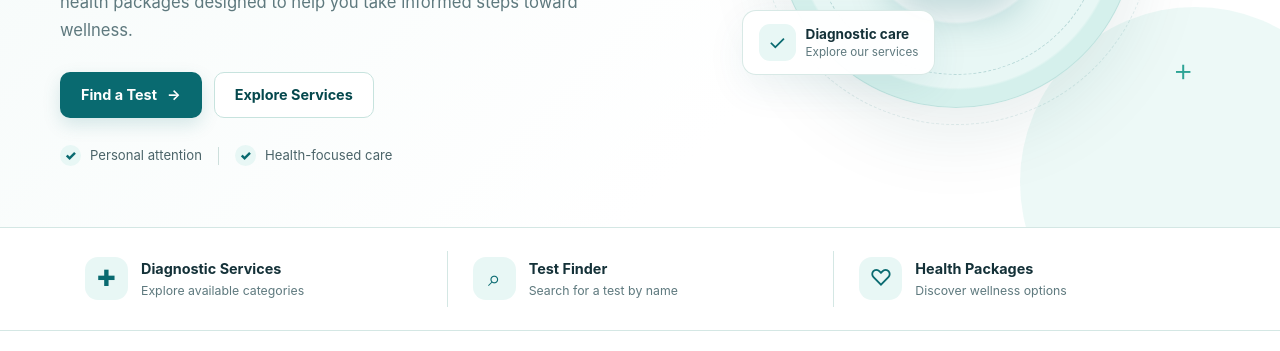
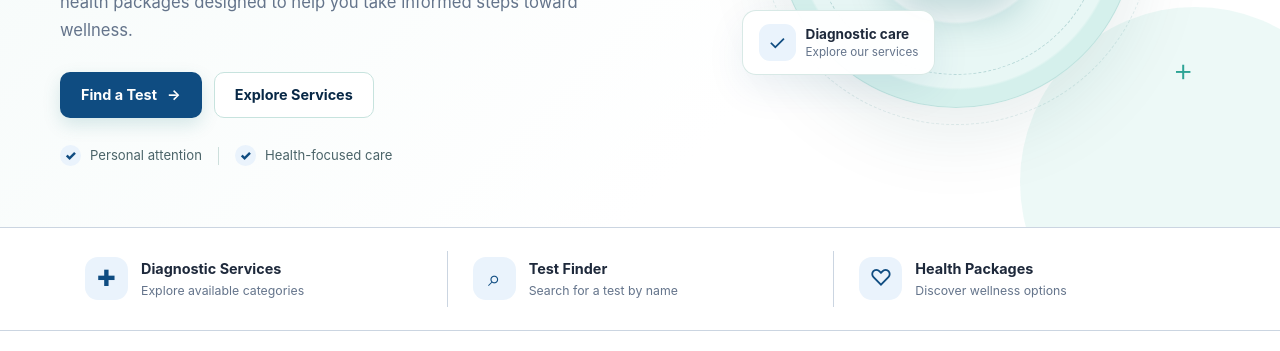
Before and after one commit to AKR-LOOP/Shiva-Sathvik-Diagnostic-Lab-X-ray-Imaging, a plain HTML site: page index.html in a window 1280 px wide. Shown: the part 449-800 px from the top of the page. Drawn offline with Linux system fonts and the light colour scheme.

Commit message:
Update style.css

```diff
--- a/style.css
+++ b/style.css
@@ -4,16 +4,16 @@
 ========================================== */
 
 :root {
-  --primary: #096a70;        /* A slightly richer, deeper medical teal for authority */
-  --primary-dark: #05484d;   /* Deep clinical navy-teal for high-contrast headings */
-  --primary-light: #e8f7f5;  /* Soft, reassuring mint background tint */
-  --accent: #52c4b2;         /* Vibrant health green for active states and badges */
-  --ink: #143138;            /* Deep charcoal-teal for ultra-readable text (easier on eyes than pure black) */
-  --muted: #5e797e;          /* Balanced secondary gray-teal for descriptions */
-  --border: #d4e7e4;         /* Clean, soft borders that remove harsh lines */
+  --primary: #0f4c81;        /* Deep sapphire blue for clinical authority */
+  --primary-dark: #082846;   /* Rich navy for high-contrast headings */
+  --primary-light: #eaf3fc;  /* Clean, cool medical ice-blue background tint */
+  --accent: #2563eb;         /* Vibrant blue for active states and CTAs */
+  --ink: #1e293b;            /* Dark slate-gray for ultra-readable text */
+  --muted: #64748b;          /* Balanced secondary gray for descriptions */
+  --border: #cbd5e1;         /* Crisp, clean borders */
   --surface: #ffffff;
-  --soft: #f4faf9;           /* Subtle alternate section background */
-  --shadow: 0 14px 38px rgba(9, 106, 112, 0.07); /* Gentle, color-tinted professional shadow */
+  --soft: #f8fafc;           /* Subtle cool alternate section background */
+  --shadow: 0 14px 38px rgba(15, 76, 129, 0.08); /* Cool-tinted professional shadow */
   --radius: 18px;
 }
 
```
